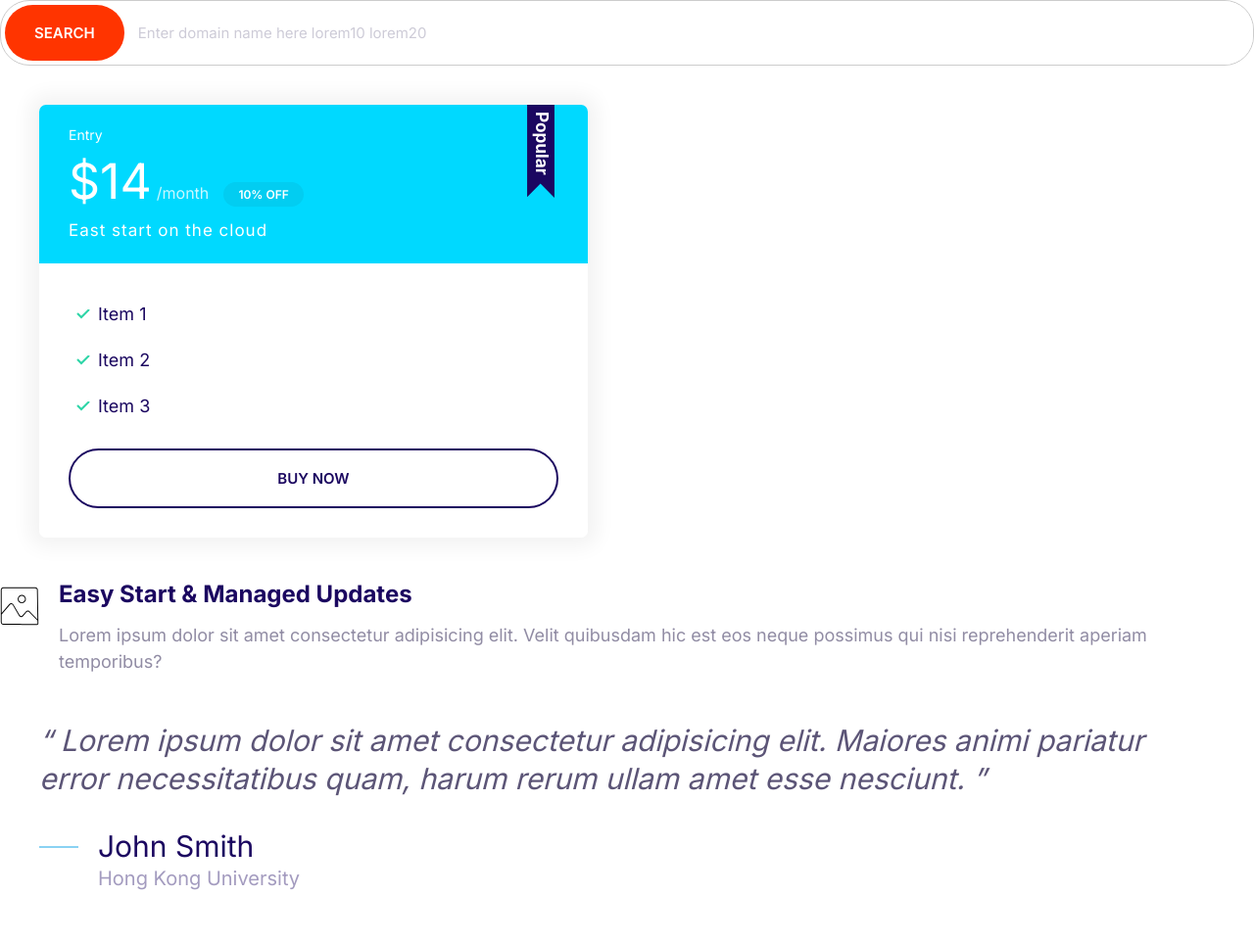
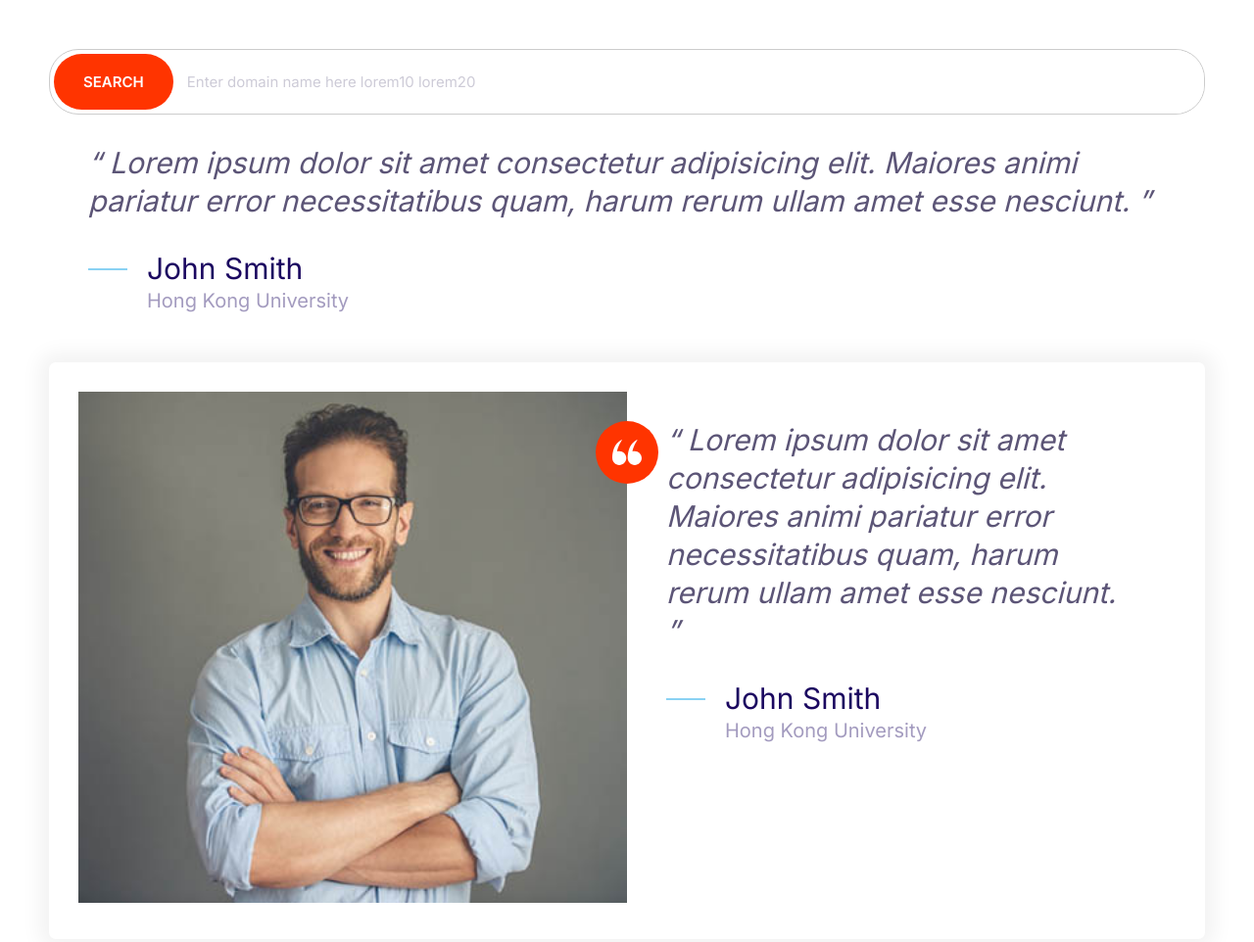
Before and after one commit to tvcampus00/demo, a plain HTML site: page index.html in a window 1280 px wide. Shown: the whole page at 98% size. Drawn offline with Linux system fonts and the light colour scheme.

Commit message:
build the testimonial.

```diff
--- a/css/styles.css
+++ b/css/styles.css
@@ -170,8 +170,17 @@ a {
   height: 40px;
 }
 
+.icon--small {
+  width: 30px;
+  height: 30px;
+}
+
 .icon--primary {
   fill: var(--colorPrimary);
+}
+
+.icon--white {
+  fill: #fff;
 }
 
 .icon-container {
@@ -182,6 +191,10 @@ a {
   display: inline-flex;
   justify-content: center;
   align-items: center;
+}
+
+.icon-container--accent {
+  background: var(--colorAccent);
 }
 
 /* button */
@@ -435,3 +448,51 @@ a {
     font-size: 1.6rem;
   }
 }
+
+/* grids */
+.grid {
+  display: grid;
+}
+
+@media screen and (min-width: 768px) {
+  .grid--1x2 {
+    grid-template-columns: repeat(2, 1fr);
+  }
+}
+
+@media screen and (min-width: 1024px) {
+  .grid--1x3 {
+    grid-template-columns: repeat(3, 1fr);
+  }
+}
+
+/* Testimonial */
+
+.testimonial {
+  padding: 3rem;
+}
+
+.testimonial__image {
+  position: relative;
+}
+
+.testimonial__image > img {
+  width: 100%;
+}
+
+.testimonial__image > .icon-container {
+  position: absolute;
+  top: 3rem;
+  right: -32px;
+}
+
+@media screen and (min-width: 768px) {
+  .testimonal .quote,
+  .testimonal .quote__author {
+    font-size: 2.4rem;
+  }
+
+  .testimonal .quote {
+    margin-left: 6rem;
+  }
+}
--- a/index.html
+++ b/index.html
@@ -14,7 +14,7 @@
     <link rel="stylesheet" href="css/normalize.css" />
     <link rel="stylesheet" href="css/styles.css" />
   </head>
-  <body>
+  <body style="padding: 5rem">
     <!-- <h1>Heading 1</h1>
     <h2>Heading 2</h2>
     <h3>Heading 3</h3>
@@ -59,7 +59,7 @@
         id=""
       />
     </div>
-    <div style="width: 50%; padding: 4rem">
+    <!-- <div style="width: 50%; padding: 4rem">
       <div class="plan plan--popular">
         <div class="card card--secondary">
           <header class="card__header">
@@ -94,7 +94,7 @@
           temporibus?
         </p>
       </div>
-    </div>
+    </div> -->
 
     <blockquote class="quote">
       <p class="quote__text">
@@ -116,5 +116,41 @@
         </div>
       </footer>
     </blockquote>
+
+    <div class="card testimonial">
+      <div class="grid grid--1x2">
+        <div class="testimonial__image">
+          <img src="image/testimonial.jpg" alt="peron photos" />
+          <span class="icon-container icon-container--accent">
+            <svg class="icon icon--white icon--small">
+              <use xlink:href="image/sprite.svg#quotes"></use>
+            </svg>
+          </span>
+        </div>
+        <blockquote class="quote">
+          <p class="quote__text">
+            Lorem ipsum dolor sit amet consectetur adipisicing elit. Maiores
+            animi pariatur error necessitatibus quam, harum rerum ullam amet
+            esse nesciunt.
+          </p>
+          <footer>
+            <div class="media">
+              <div class="media__image">
+                <svg class="icon icon--primary quote__line">
+                  <use xlink:href="image/sprite.svg#line"></use>
+                </svg>
+              </div>
+              <div class="media__body">
+                <h3 class="media__title quote__author">John Smith</h3>
+                <p class="quote__organization">Hong Kong University</p>
+              </div>
+            </div>
+          </footer>
+        </blockquote>
+        <!-- <div style="height: 100px; background: gold"></div>
+        <div style="height: 100px; background: blue"></div>
+        <div style="height: 100px; background: red"></div> -->
+      </div>
+    </div>
   </body>
 </html>
```
Also changed, not shown: components/testimonial.html (added, +37 -0 lines), image/testimonial.jpg (added).
